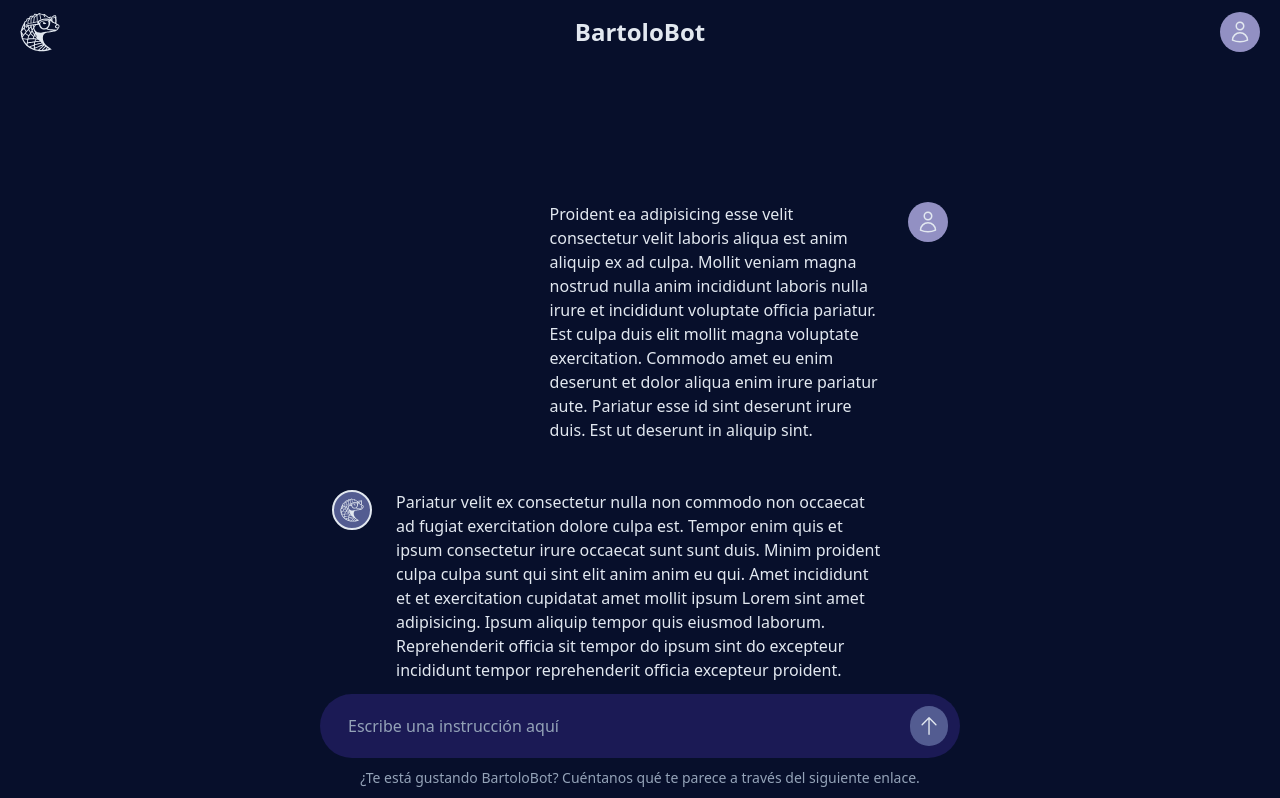
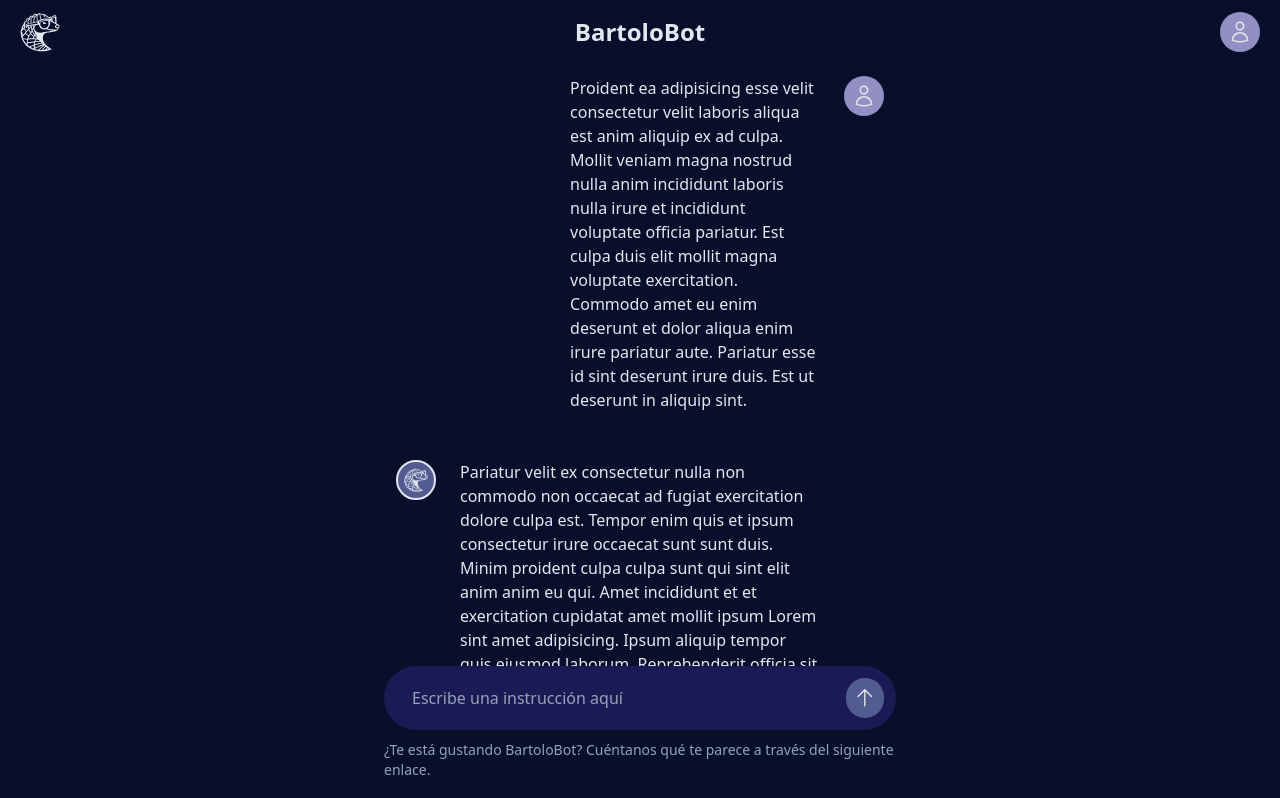
Before and after one commit to en-presa/bartolo-bot, a React (Vite) app: page / in a window 1280 px wide. Shown: the top 798 px of the page. Built offline with nearby package versions, Linux system fonts and the light colour scheme; a web font is replaced by a local one.

Commit message:
fix: márgenes de chat

```diff
--- a/index.html
+++ b/index.html
@@ -9,7 +9,7 @@
 </head>
 
 <body>
-  <div class="h-screen w-full text-gray-200 bg-accent flex flex-col justify-start items-center pb-3" id="root"></div>
+  <div id="root"></div>
   <script type="module" src="/src/main.jsx"></script>
 </body>
 
--- a/src/App.jsx
+++ b/src/App.jsx
@@ -1,14 +1,45 @@
 import TopAppBar from "./components/TopAppBar";
-import Chat from "./components/Chat";
+import ChatContainer from "./components/ChatContainer";
 import UserInput from "./components/UserInput";
+import { useState, useRef, useEffect } from "react";
+import useAutoResizeTextarea from "./hooks/useAutoResizeTextarea";
 
 function App() {
+  const { textareaRef, inputValue, isMultiline, setInputValue } =
+    useAutoResizeTextarea(10, 24);
+  const [bottomSpacing, setBottomSpacing] = useState(114);
+  const userInputRef = useRef(null);
+  const chatContainerRef = useRef(null);
+
+  useEffect(() => {
+    if (userInputRef.current) {
+      const userInputHeight = userInputRef.current.scrollHeight;
+      setBottomSpacing(userInputHeight);
+      if (chatContainerRef.current) {
+        chatContainerRef.current.scrollTop = userInputHeight;
+      }
+    }
+  }, [inputValue]);
+
+  const handleChange = (e) => {
+    setInputValue(e.target.value);
+  };
+
   return (
-    <>
+    <div className="flex h-full min-h-screen flex-col items-center overflow-hidden bg-accent text-gray-200">
       <TopAppBar />
-      <Chat />
-      <UserInput />
-    </>
+      <ChatContainer
+        innerRef={chatContainerRef}
+        bottomSpacing={bottomSpacing}
+      />
+      <UserInput
+        innerRef={userInputRef}
+        textareaRef={textareaRef}
+        inputValue={inputValue}
+        isMultiline={isMultiline}
+        onChange={handleChange}
+      />
+    </div>
   );
 }
 
--- a/src/components/Chat.jsx
+++ /dev/null
@@ -1,13 +0,0 @@
-import Message from "./Message";
-
-export default function Chat() {
-  return (
-    <div className="flex h-full w-1/2 flex-col items-end justify-end gap-6">
-      <Message content="Proident ea adipisicing esse velit consectetur velit laboris aliqua est anim aliquip ex ad culpa. Mollit veniam magna nostrud nulla anim incididunt laboris nulla irure et incididunt voluptate officia pariatur. Est culpa duis elit mollit magna voluptate exercitation. Commodo amet eu enim deserunt et dolor aliqua enim irure pariatur aute. Pariatur esse id sint deserunt irure duis. Est ut deserunt in aliquip sint." />
-      <Message
-        content="Pariatur velit ex consectetur nulla non commodo non occaecat ad fugiat exercitation dolore culpa est. Tempor enim quis et ipsum consectetur irure occaecat sunt sunt duis. Minim proident culpa culpa sunt qui sint elit anim anim eu qui. Amet incididunt et et exercitation cupidatat amet mollit ipsum Lorem sint amet adipisicing. Ipsum aliquip tempor quis eiusmod laborum. Reprehenderit officia sit tempor do ipsum sint do excepteur incididunt tempor reprehenderit officia excepteur proident."
-        botMessage
-      />
-    </div>
-  );
-}
--- /dev/null
+++ b/src/components/ChatContainer.jsx
@@ -0,0 +1,29 @@
+import PropTypes from "prop-types";
+import Message from "./Message";
+import { CONTENT_WIDTH } from "../constants/constants";
+
+export default function ChatContainer({ innerRef, bottomSpacing }) {
+  return (
+    <div
+      ref={innerRef}
+      className={`mb-32 mt-16 flex flex-1 overflow-y-auto ${CONTENT_WIDTH} flex-col items-end justify-end gap-6`}
+      style={{ marginBottom: `${bottomSpacing}px` }}
+    >
+      <Message content="Proident ea adipisicing esse velit consectetur velit laboris aliqua est anim aliquip ex ad culpa. Mollit veniam magna nostrud nulla anim incididunt laboris nulla irure et incididunt voluptate officia pariatur. Est culpa duis elit mollit magna voluptate exercitation. Commodo amet eu enim deserunt et dolor aliqua enim irure pariatur aute. Pariatur esse id sint deserunt irure duis. Est ut deserunt in aliquip sint." />
+      <Message
+        content="Pariatur velit ex consectetur nulla non commodo non occaecat ad fugiat exercitation dolore culpa est. Tempor enim quis et ipsum consectetur irure occaecat sunt sunt duis. Minim proident culpa culpa sunt qui sint elit anim anim eu qui. Amet incididunt et et exercitation cupidatat amet mollit ipsum Lorem sint amet adipisicing. Ipsum aliquip tempor quis eiusmod laborum. Reprehenderit officia sit tempor do ipsum sint do excepteur incididunt tempor reprehenderit officia excepteur proident."
+        botMessage
+      />
+      <Message content="Proident ea adipisicing esse velit consectetur velit laboris aliqua est anim aliquip ex ad culpa. Mollit veniam magna nostrud nulla anim incididunt laboris nulla irure et incididunt voluptate officia pariatur. Est culpa duis elit mollit magna voluptate exercitation. Commodo amet eu enim deserunt et dolor aliqua enim irure pariatur aute. Pariatur esse id sint deserunt irure duis. Est ut deserunt in aliquip sint." />
+      <Message
+        content="Pariatur velit ex consectetur nulla non commodo non occaecat ad fugiat exercitation dolore culpa est. Tempor enim quis et ipsum consectetur irure occaecat sunt sunt duis. Minim proident culpa culpa sunt qui sint elit anim anim eu qui. Amet incididunt et et exercitation cupidatat amet mollit ipsum Lorem sint amet adipisicing. Ipsum aliquip tempor quis eiusmod laborum. Reprehenderit officia sit tempor do ipsum sint do excepteur incididunt tempor reprehenderit officia excepteur proident."
+        botMessage
+      />
+    </div>
+  );
+}
+
+ChatContainer.propTypes = {
+  innerRef: PropTypes.object,
+  bottomSpacing: PropTypes.number,
+};
--- a/src/components/TextField.jsx
+++ b/src/components/TextField.jsx
@@ -1,29 +1,20 @@
-import { useState, useRef, useEffect } from "react";
+import PropTypes from "prop-types";
 import { ArrowUpIcon } from "@heroicons/react/24/outline";
 
-export default function TextField() {
-  const [inputValue, setInputValue] = useState("");
-  const [isMultiline, setIsMultiline] = useState(false);
-  const textareaRef = useRef(null);
-
-  useEffect(() => {
-    if (textareaRef.current) {
-      textareaRef.current.style.height = "auto";
-      const newHeigth = textareaRef.current.scrollHeight;
-      textareaRef.current.style.height = `${Math.min(newHeigth, 10 * 24)}px`;
-
-      setIsMultiline(newHeigth > 24);
-    }
-  }, [inputValue]);
-
+export default function TextField({
+  textareaRef,
+  inputValue,
+  isMultiline,
+  onChange,
+}) {
   return (
     <form
-      className={`flex w-full flex-row items-center gap-2.5 bg-neutral py-2.5 pl-7 pr-3 ${isMultiline ? "min-h-[96px] rounded-3xl" : "min-h-16 rounded-full"}`}
+      className={`flex w-full flex-row items-center gap-2.5 bg-neutral py-2.5 pl-7 pr-3 ${isMultiline ? "rounded-3xl" : "min-h-16 rounded-full"}`}
     >
       <textarea
         ref={textareaRef}
         value={inputValue}
-        onChange={(e) => setInputValue(e.target.value)}
+        onChange={onChange}
         className={`w-full resize-none overflow-y-auto text-pretty bg-transparent pr-1 text-gray-400 outline-none ${isMultiline ? "align-top" : "align-middle"}`}
         placeholder="Escribe una instrucción aquí"
         rows="1"
@@ -38,3 +29,10 @@
     </form>
   );
 }
+
+TextField.propTypes = {
+  textareaRef: PropTypes.object,
+  inputValue: PropTypes.string,
+  isMultiline: PropTypes.bool,
+  onChange: PropTypes.func,
+};
--- a/src/components/TopAppBar.jsx
+++ b/src/components/TopAppBar.jsx
@@ -3,10 +3,10 @@
 
 export default function TopAppBar() {
   return (
-    <div className="relative flex h-16 w-full flex-row items-center justify-between px-5 py-5">
+    <header className="fixed inset-x-0 top-0 flex h-16 flex-row items-center justify-between bg-accent px-5 py-5">
       <AppIcon className="size-10 text-gray-200" />
       <span className="text-2xl font-bold">BartoloBot</span>
       <DefaultUserIcon />
-    </div>
+    </header>
   );
 }
--- a/src/components/UserInput.jsx
+++ b/src/components/UserInput.jsx
@@ -1,9 +1,25 @@
+import PropTypes from "prop-types";
 import TextField from "./TextField";
+import { CONTENT_WIDTH } from "../constants/constants";
 
-export default function UserInput() {
+export default function UserInput({
+  innerRef,
+  textareaRef,
+  inputValue,
+  isMultiline,
+  onChange,
+}) {
   return (
-    <div className="flex w-1/2 flex-col items-center justify-start gap-2.5">
-      <TextField />
+    <div
+      ref={innerRef}
+      className={`fixed bottom-0 flex bg-accent ${CONTENT_WIDTH} flex-col items-center justify-start gap-2.5 pb-5`}
+    >
+      <TextField
+        textareaRef={textareaRef}
+        inputValue={inputValue}
+        isMultiline={isMultiline}
+        onChange={onChange}
+      />
       <p className="text-sm text-gray-400">
         ¿Te está gustando BartoloBot? Cuéntanos qué te parece a través del
         siguiente <a href="">enlace</a>.
@@ -11,3 +27,11 @@
     </div>
   );
 }
+
+UserInput.propTypes = {
+  innerRef: PropTypes.object,
+  textareaRef: PropTypes.object,
+  inputValue: PropTypes.string,
+  isMultiline: PropTypes.bool,
+  onChange: PropTypes.func,
+};
--- /dev/null
+++ b/src/hooks/useAutoResizeTextarea.js
@@ -0,0 +1,27 @@
+import { useState, useRef, useEffect } from "react";
+
+export default function useAutoResizeTextarea({
+  maxLines = 10,
+  lineHeight = 24,
+}) {
+  const [inputValue, setInputValue] = useState("");
+  const [isMultiline, setIsMultiline] = useState(false);
+  const textareaRef = useRef(null);
+
+  useEffect(() => {
+    if (textareaRef.current) {
+      textareaRef.current.style.height = "auto";
+      const newHeigth = textareaRef.current.scrollHeight;
+      textareaRef.current.style.height = `${Math.min(newHeigth, maxLines * lineHeight)}px`;
+
+      setIsMultiline(newHeigth > 24);
+    }
+  }, [inputValue, maxLines, lineHeight]);
+
+  return {
+    textareaRef,
+    inputValue,
+    isMultiline,
+    setInputValue,
+  };
+}
```
